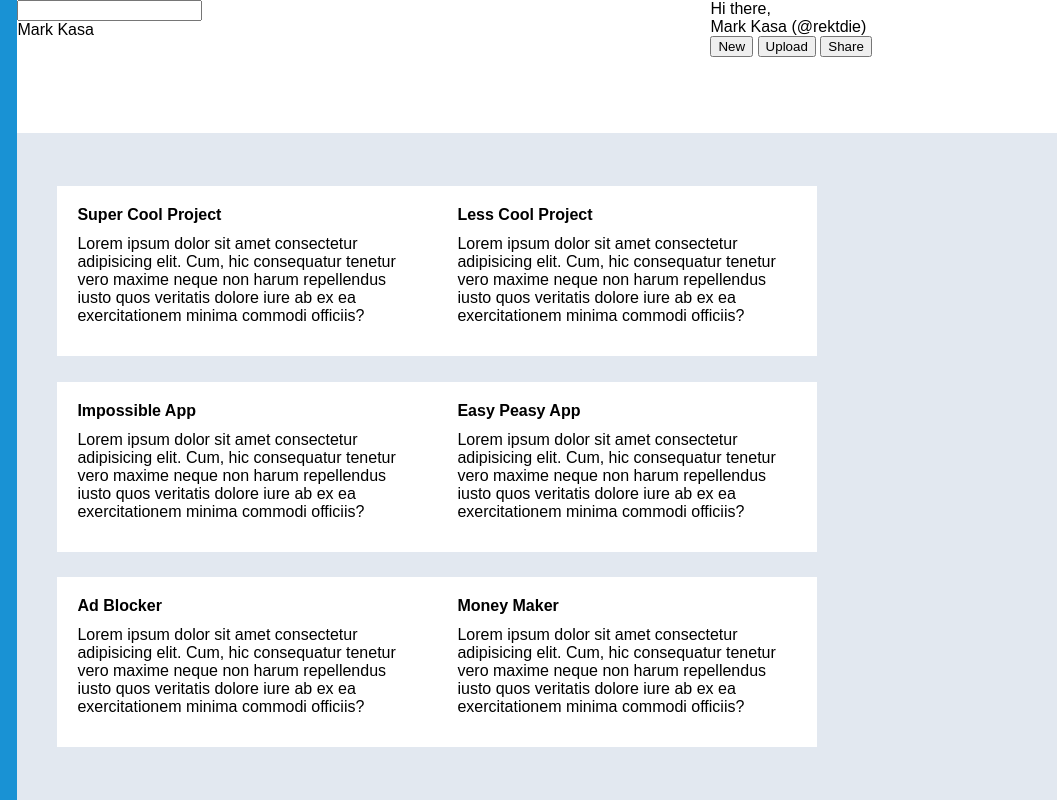
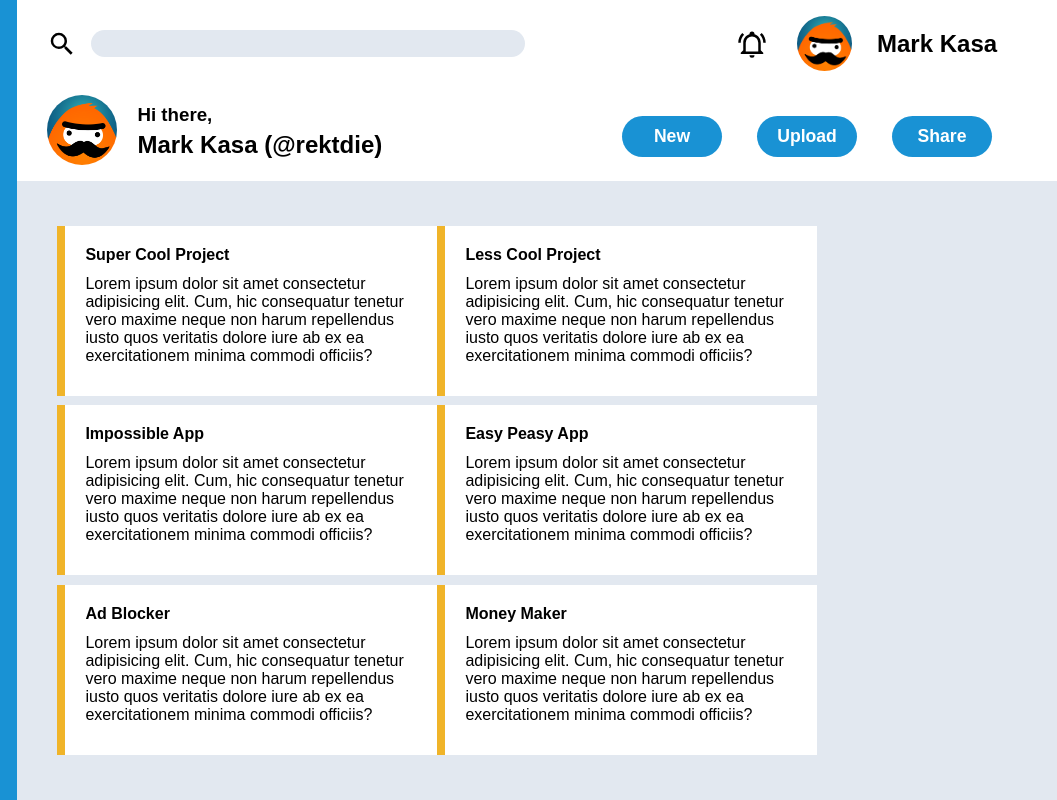
Before and after one commit to rektdie/odin-dashboard, a plain HTML site: page index.html in a window 1280 px wide. Shown: the full height of the page, 223-1280 px from the left. Drawn offline with Linux system fonts and the light colour scheme; a web font is replaced by a local one.

Commit message:
Finished the navbar

```diff
--- a/index.html
+++ b/index.html
@@ -35,22 +35,26 @@
         </div>
 
         <div class="navbar">
-            <div class="upper">
-                <div><input type="search"></div>
+            <div class="search">
+                <img src="icons/magnify.svg" alt="Search" class="small-svg">
+                <input type="search">
+            </div>
 
-                <div>Mark Kasa</div>
+            <div class="profile">
+                <img src="icons/bell-ring-outline.svg" alt="Notification" class="small-svg">
+                <img src="icons/rektdie.png" alt="Avatar" class="small-avatar">
+                <h2>Mark Kasa</h2>
             </div>
-            <div class="below">
             <div class="greeting">
-                    <div>Hi there,</div>
-                    <div>Mark Kasa (@rektdie)</div>
+                <img src="icons/rektdie.png" alt="Avatar" class="big-avatar">
+                <h3>Hi there,</h3>
+                <h2>Mark Kasa (@rektdie)</h2>
             </div>
 
             <div class="buttons">
                 <button id="new">New</button>
                 <button id="upload">Upload</button>
                 <button id="share">Share</button>
-                </div>
             </div>
         </div>
 
--- a/styles.css
+++ b/styles.css
@@ -26,7 +26,12 @@ body {
 
 .navbar {
     display: grid;
-    grid-template-columns: 2fr 1fr;
+    grid-template-columns: 1fr 1fr;
+    grid-template-rows: 1fr 1fr;
+    padding: 30px;
+    padding-top: 10px;
+    padding-bottom: 10px;
+    gap: 25px;
 }
 
 .main {
@@ -53,6 +58,7 @@ body {
     height: 170px;
     box-sizing: border-box;
     padding: 20px;
+    border-left: 8px solid #f0b429;
 }
 
 .title {
@@ -84,3 +90,67 @@ li, .logo {
 li {
     height: 52px;
 }
+
+.search {
+    display: grid;
+    grid-template-columns: 1fr 10fr;
+    align-items: center;
+    width: 100%
+}
+
+.profile {
+    display: grid;
+    grid-template-columns: 40px 60px 150px;
+    align-items: center;
+    justify-self: end;
+    gap: 20px;
+}
+
+.greeting {
+    display: grid;
+    grid-template-columns: 85px 300px;
+    grid-template-rows: 25px 25px;
+    align-items: center;
+    gap: 5px;
+}
+
+.small-avatar {
+    width: 55px;
+    height: 55px;
+    border-radius: 50%;
+}
+
+.big-avatar {
+    width: 70px;
+    height: 70px;
+    border-radius: 50%;
+    grid-row: 1 / 3;
+}
+
+input[type="search"] {
+    appearance: none;
+    border:none;
+    height: 40%;
+    background-color: #e2e8f0;
+    border-radius: 25px;
+    padding-left: 10px;
+}
+
+.buttons {
+    display: grid;
+    grid-template-columns: repeat(3, 100px);
+    align-items: center;
+    justify-content: end;
+    gap: 35px;
+    margin-right: 35px;
+}
+
+button {
+    height: 60%;
+    background-color: #1992d4;
+    color: white;
+    font-size: 1.1rem;
+    border: none;
+    border-radius: 50px;
+    font-weight: bold;
+}
```
Also changed, not shown: icons/bell-ring-outline.svg (added), icons/magnify.svg (added), icons/rektdie.png (added). Lines whose indentation alone changed are shown as unchanged.
